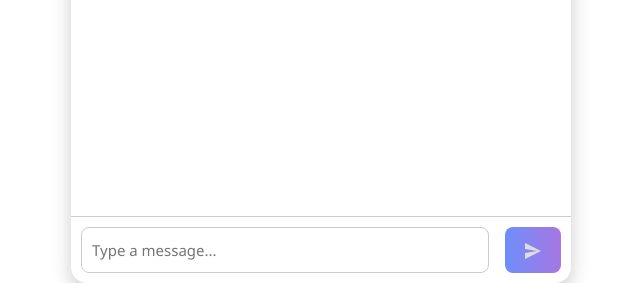
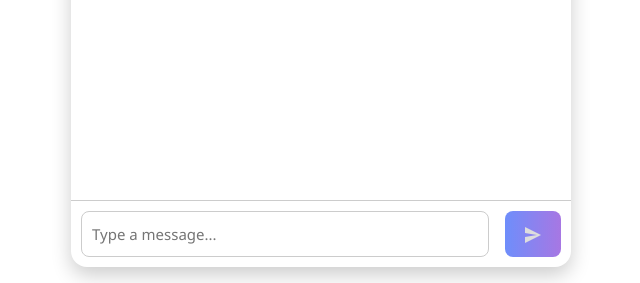
Before and after one commit to drxMalick123/Chatting-App, a Flask app: page / in a window 1280 px wide. Shown: the part 517-800 px from the top of the page, without its empty margins (319-959 px from the left). Run offline with Flask 3, Linux system fonts and the light colour scheme; some libraries are stand-ins or nearby versions.

Commit message:
Update index.html

```diff
--- a/templates/index.html
+++ b/templates/index.html
@@ -37,7 +37,7 @@
       flex-direction: column;
       width: 100%;
       max-width: 500px;
-      height: 100vh;
+      height: 98%;
       margin: auto;
       background: white;
       border-radius: 16px;
@@ -235,14 +235,14 @@
   <div class="chat-container">
     <div class="chat-header">
       <div class="chat-header2">
-        💬Drx Chat  <span id="usernameDisplay" class="username-display">— Hello, <strong>Bro</strong>!</span>
+        💬Drx Chat <span id="usernameDisplay" class="username-display">— Hello, <strong>Bro</strong>!</span>
       </div>
       <button class="btn btn-sm btn-light" data-bs-toggle="modal" data-bs-target="#usernameModal">👤</button>
       <button class="btn btn-sm btn-dark" id="toggleBtn">🌙</button>
     </div>
 
     <div class="chat-box" id="chat_box">
-Wellcome
+      Wellcome
     </div>
 
     <div class="input-area" id='chatip'>
@@ -316,7 +316,7 @@ Wellcome
         return alert('put val')
       }
       let arr = localStorage.getItem('max') || 'anormas';
-      glod = [text,arr]
+      glod = [text, arr]
       socket.emit('custom_event2', { asd: glod });
       document.getElementById('msg').value = ''
       str += `<div class="message user"><span class="username">${glod[1]}:</span> ${glod[0]}</div>`
@@ -334,7 +334,7 @@ Wellcome
         console.log("Server says:", (data['response']));
 
         if (!check) {
-                  let mdata = data['response']
+          let mdata = data['response']
           str += `<div class="message bot"><span class="username">${mdata[1]}:</span> ${mdata[0]}</div>`
           let chat = document.getElementById('chat_box')
           chat.innerHTML = str
@@ -364,7 +364,7 @@ Wellcome
     });
 
     function setname() {
-      let username = document.getElementById('nameset').value || 'anormas' ;
+      let username = document.getElementById('nameset').value || 'anormas';
 
 
       localStorage.setItem('max', username);
```
